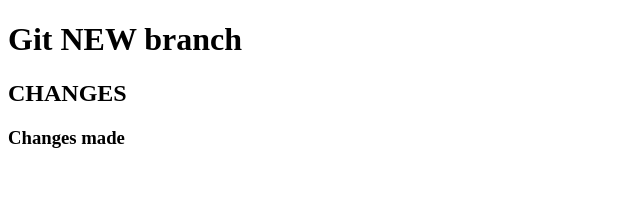
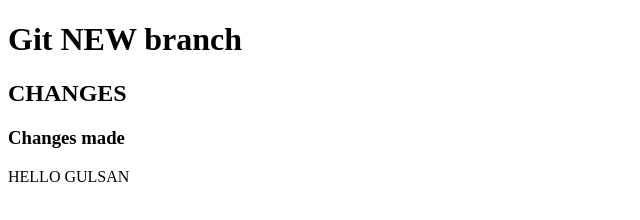
Before and after one commit to webdevkci/WD, a plain HTML site: page GIT/index.html in a window 1280 px wide. Shown: the whole page, without its empty margins (0-640 px from the left). Drawn offline with Linux system fonts and the light colour scheme.

Commit message:
gulsan update

```diff
--- a/GIT/index.html
+++ b/GIT/index.html
@@ -10,5 +10,7 @@
         <h1>Git NEW branch</h1>
         <h2>CHANGES</h2>
         <h3>Changes made</h3>
+
+        <p>HELLO GULSAN </p>
 </body>
 </html>
```
